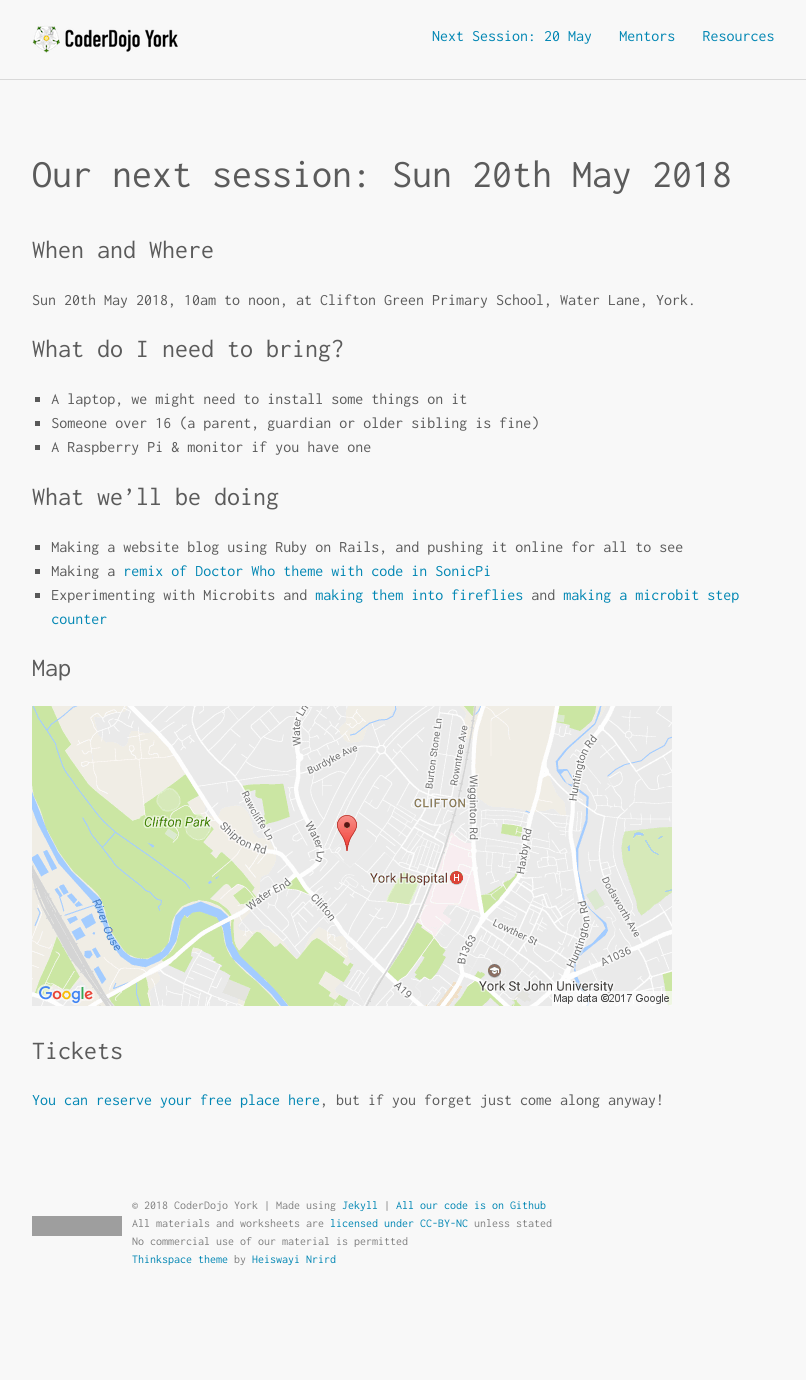
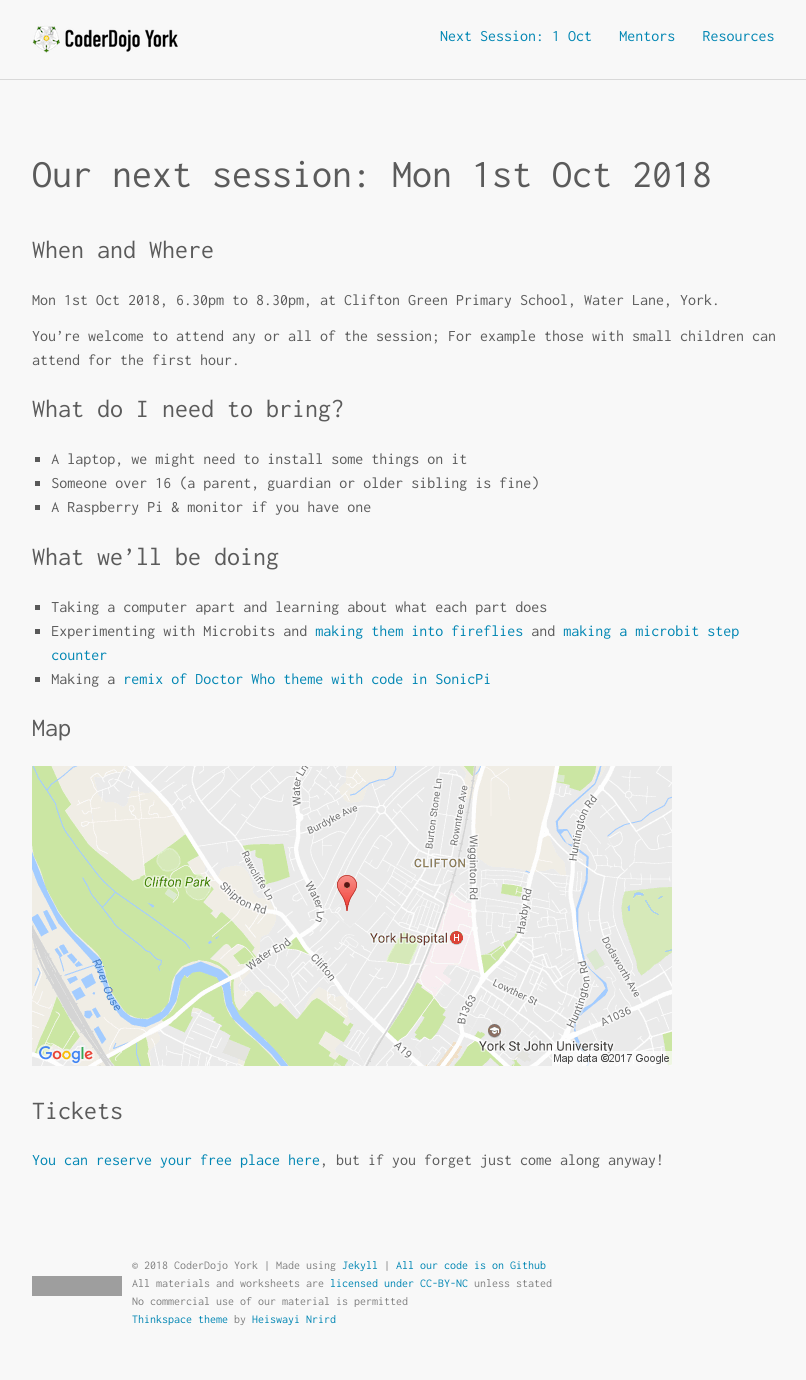
Before and after one commit to YorkDojo/yorkdojo.github.io, a Jekyll site: the page built from next-session.md, in a window 1280 px wide. Shown: the whole page, without its empty margins (232-1038 px from the left). Built offline with Jekyll 4.4.1, drawn with Linux system fonts in a browser that asks for light colours; before the commit the page ends 1320 px from its top, so only the background shows below that; grey boxes are pictures that could not be loaded.

```diff
--- a/_config.yml
+++ b/_config.yml
@@ -1,6 +1,6 @@
-next_session: 20 May
-next_session_long: Sun 20th May 2018
-next_session_date: 2018/05/2018
+next_session: 1 Oct
+next_session_long: Mon 1st Oct 2018
+next_session_date: 2018/10/01
 
 # SEO settings
 title: "CoderDojo York"
--- a/_includes/nav.html
+++ b/_includes/nav.html
@@ -1,7 +1,9 @@
 
 <nav class="nav">
   <div class="container">
-    <h1 class="logo"><a href="{{ '/' | prepend: site.baseurl }}"><img src="{{ '/assets/images/logo-header.png' | prepend: site.baseurl }}" title="{{ site.title }}" /></a></h1>
+    <h1 class="logo">
+      <a href="{{ '/' | prepend: site.baseurl }}"><img src="{{ '/assets/images/logo-header.png' | prepend: site.baseurl }}" title="{{ site.title }}" /></a>
+    </h1>
     <ul class="navbar">
       <li><a class="next-session" href="{{ '/next-session' | prepend: site.baseurl }}">Next Session: {{ site.next_session }}</a></li>
       <li><a href="{{ '/mentors' | prepend: site.baseurl }}">Mentors</a></li>
--- a/next-session.md
+++ b/next-session.md
@@ -6,7 +6,9 @@ permalink: /next-session/
 
 ## When and Where
 
-{{ site.next_session_long }}, 10am to noon, at Clifton Green Primary School, Water Lane, York.
+{{ site.next_session_long }}, 6.30pm to 8.30pm, at Clifton Green Primary School, Water Lane, York.
+
+You're welcome to attend any or all of the session; For example those with small children can attend for the first hour.
 
 ## What do I need to bring?
 
@@ -16,9 +18,9 @@ permalink: /next-session/
 
 ## What we'll be doing
 
-- Making a website blog using Ruby on Rails, and pushing it online for all to see
+- Taking a computer apart and learning about what each part does
+- Experimenting with Microbits and [making them into fireflies](/worksheets/microbit/fireflies/) and [making a microbit step counter](/worksheets/microbit/step-counter/)
 - Making a [remix of Doctor Who theme with code in SonicPi](/worksheets/sonic-pi/doctor-who)
-- Experimenting with Microbits and [making them into fireflies](/worksheets/microbit/fireflies/) and [making a microbit step counter](/worksheets/microbit/step-counter/)
 
 ## Map
 
```
Also changed, not shown: _includes/intro.html (+6 -4 lines).
